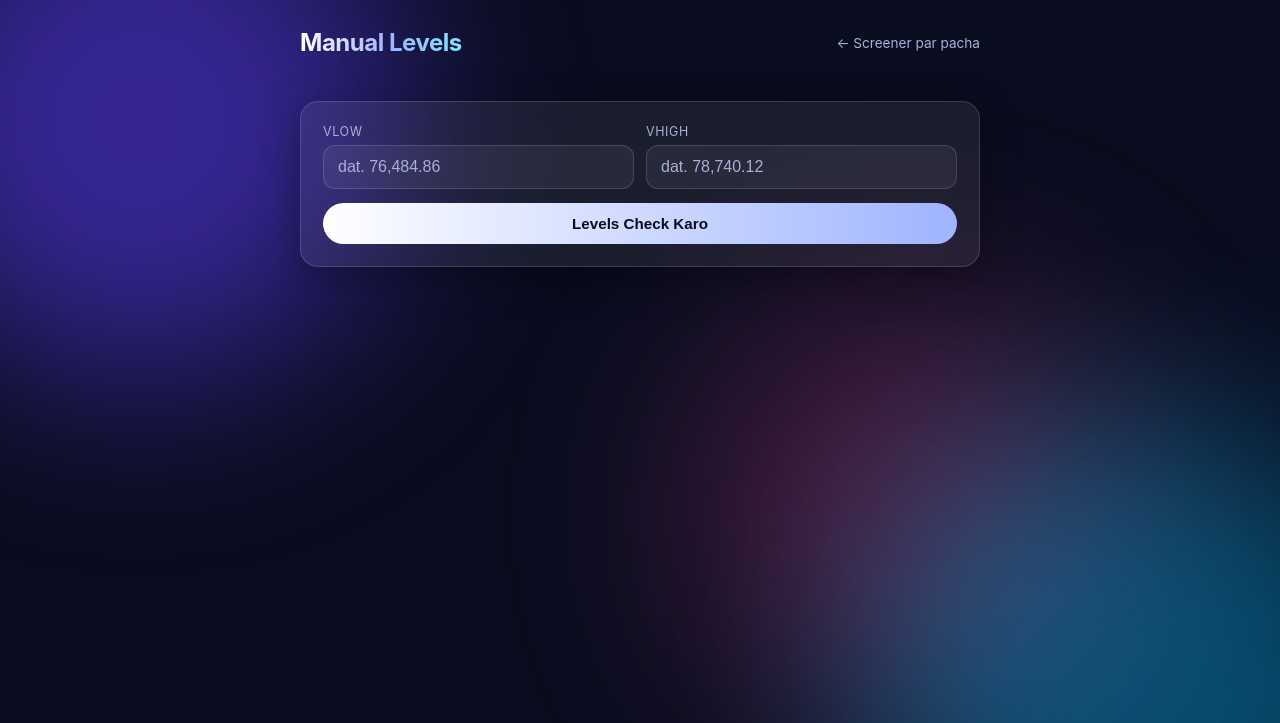
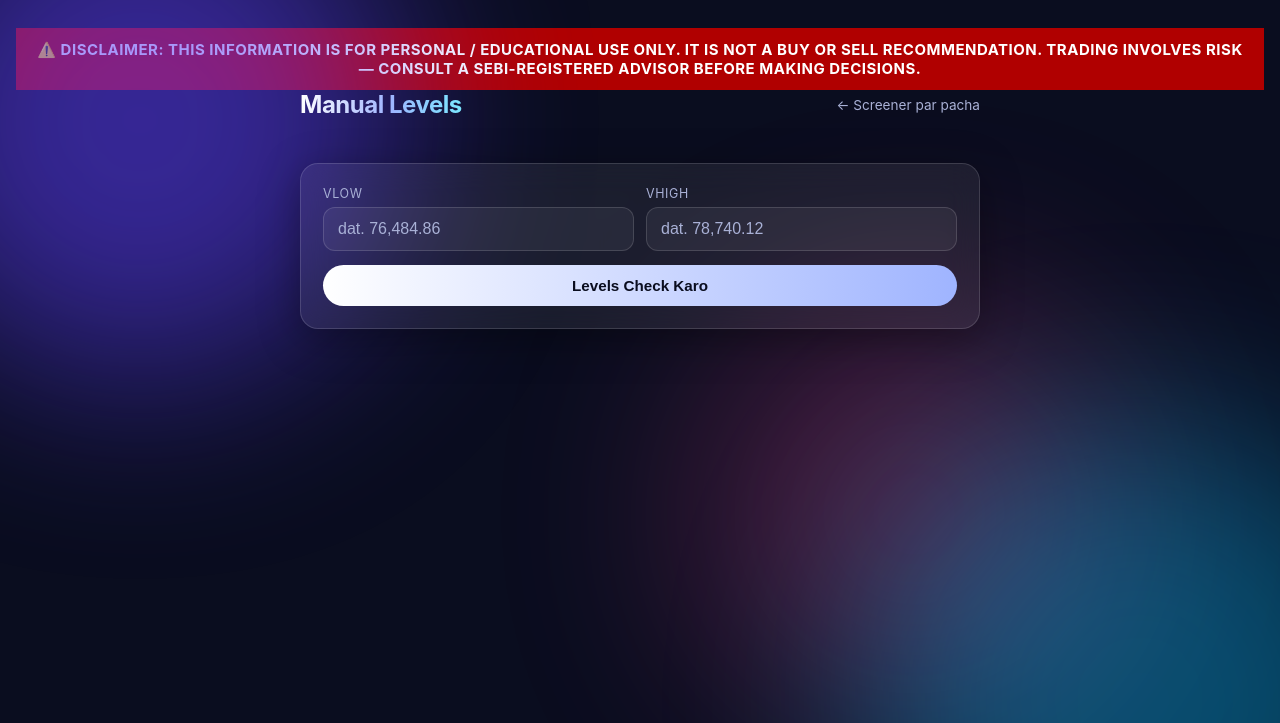
Before and after one commit to heamantverse/frvp-screener, a Python web app: template templates/fib.html in a window 1280 px wide. Shown: the top 723 px of the page. Run offline with Jinja, Linux system fonts and the light colour scheme; the template is opened without the code that fills it, so the values that code supplies are empty.

Commit message:
Add disclaimer banner to site

```diff
--- a/templates/fib.html
+++ b/templates/fib.html
@@ -115,6 +115,10 @@
 </style>
 </head>
 <body>
+<div style="background:#b00000; color:#ffffff; text-align:center; padding:12px; font-weight:bold; text-transform:uppercase; font-size:15px; letter-spacing:0.5px;">
+  ⚠️ Disclaimer: This information is for personal / educational use only. It is NOT a buy or sell recommendation. Trading involves risk — consult a SEBI-registered advisor before making decisions.
+</div>
+
 <div class="blob"></div>
 <div class="wrap">
   <header>
--- a/templates/index.html
+++ b/templates/index.html
@@ -157,6 +157,10 @@
 </style>
 </head>
 <body>
+<div style="background:#b00000; color:#ffffff; text-align:center; padding:12px; font-weight:bold; text-transform:uppercase; font-size:15px; letter-spacing:0.5px;">
+  ⚠️ Disclaimer: This information is for personal / educational use only. It is NOT a buy or sell recommendation. Trading involves risk — consult a SEBI-registered advisor before making decisions.
+</div>
+
 <div class="blob"></div>
 <div class="wrap">
   <header>
```
